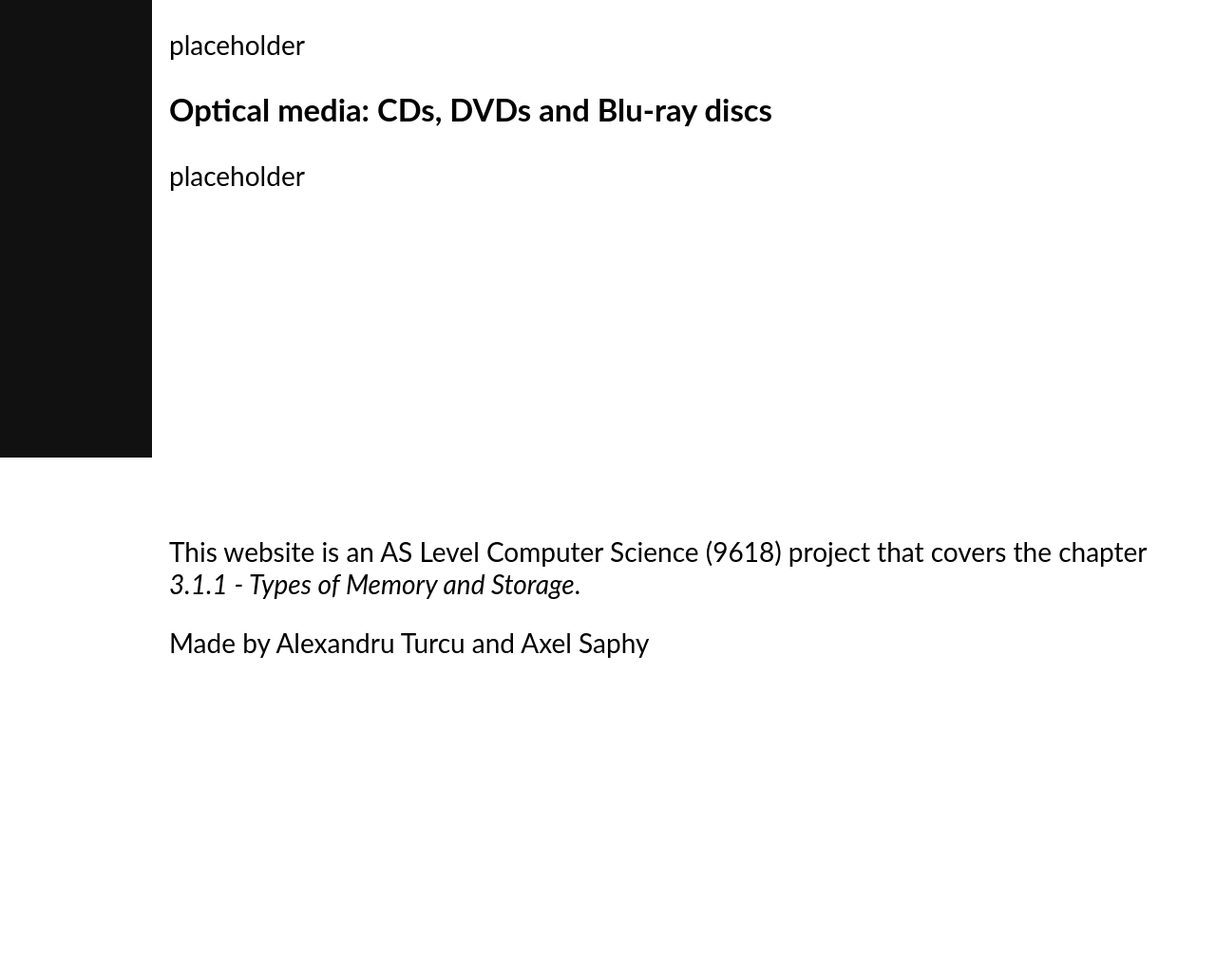
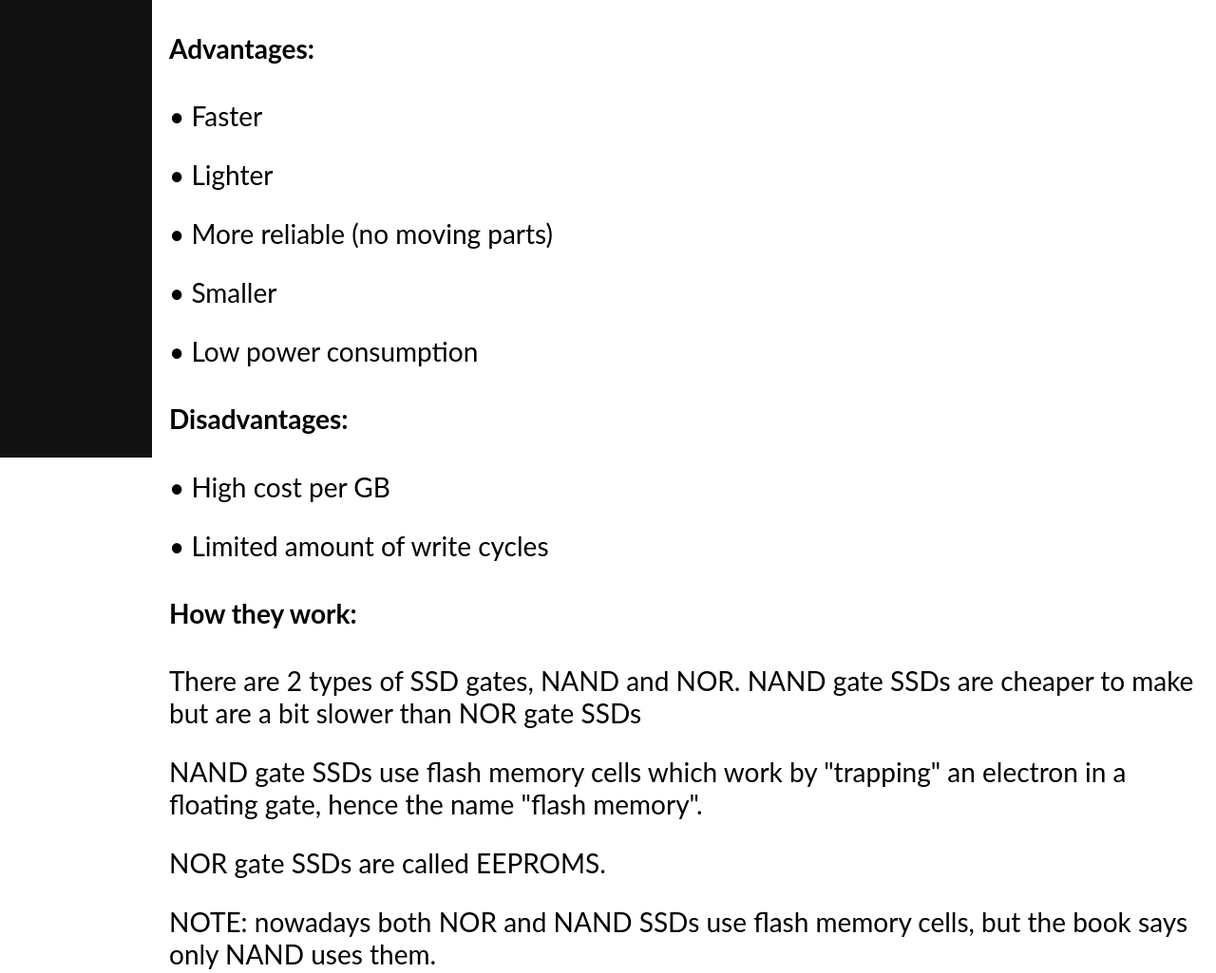
Before and after one commit to alexandru-turcu/types-of-secondary-storage, a plain HTML site: page secondary.html in a window 1280 px wide. Shown: the part 338-1363 px from the top of the page at 95% size. Before the commit the page ends 1060 px from the top, so only its background shows below. Drawn offline with Linux system fonts and the light colour scheme.

Commit message:
added SSD section  (no photos)
Added advantages, disadvantages, and working principles of SSDs.

```diff
--- a/secondary.html
+++ b/secondary.html
@@ -31,7 +31,26 @@
 
   <h3 id="ssd">Solid State Drives (SSD)</h3>
 
-  <p>placeholder</p>
+  <h4>Advantages: </h4>
+  <p>  • Faster</p>
+  <p>  • Lighter</p>
+  <p>  • More reliable (no moving parts)</p>
+  <p>  • Smaller</p>
+  <p>  • Low power consumption</p>
+  <p> </p>
+  <h4>Disadvantages: </h4>
+  <p>  • High cost per GB</p>
+  <p>  • Limited amount of write cycles</p>
+
+
+  <h4>How they work: </h4>
+
+  <p>  There are 2 types of SSD gates, NAND and NOR. NAND gate SSDs are cheaper to make but are a bit slower than NOR gate SSDs </p>
+  <p>  NAND gate SSDs use flash memory cells which work by "trapping" an electron in a floating gate, hence the name "flash memory". </p>
+  <p>  NOR gate SSDs are called EEPROMS. </p>
+  <p>  NOTE: nowadays both NOR and NAND SSDs use flash memory cells, but the book says only NAND uses them. </p>
+
+
 
 
   <h3 id="optical">Optical media: CDs, DVDs and Blu-ray discs</h3>
@@ -46,4 +65,5 @@
 
 </div>
 </body>
+
 </html>
```
